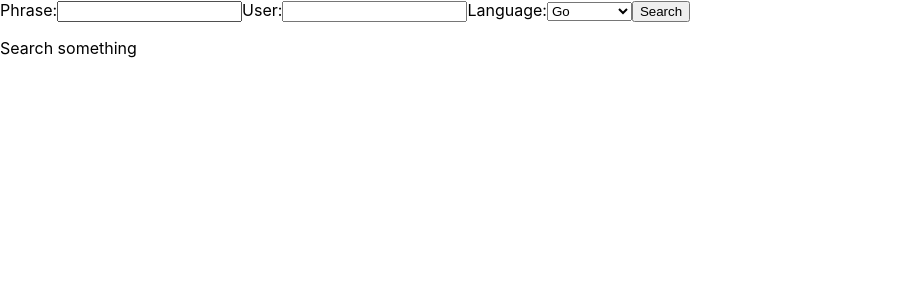
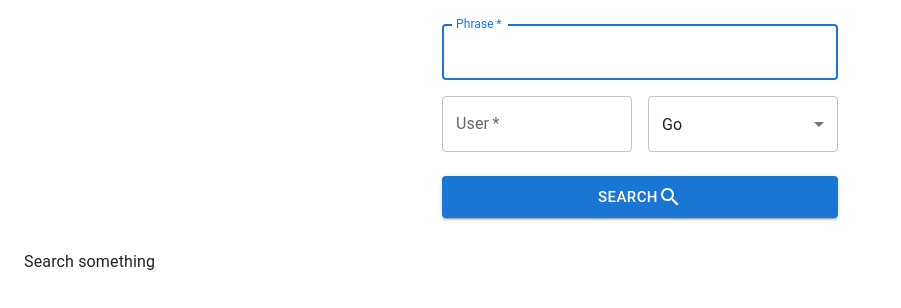
Before and after one commit to KrzysztofPa/git_repo_finder, a React (Create React App) app: page / in a window 1280 px wide. Shown: the top 308 px of the page, without its empty margins (0-901 px from the left). Built offline with nearby package versions, Linux system fonts and the light colour scheme.

Commit message:
add style to Form

```diff
--- a/package.json
+++ b/package.json
@@ -5,6 +5,7 @@
   "dependencies": {
     "@emotion/react": "^11.9.3",
     "@emotion/styled": "^11.9.3",
+    "@mui/icons-material": "^5.8.4",
     "@mui/material": "^5.8.6",
     "@testing-library/jest-dom": "^5.16.4",
     "@testing-library/react": "^13.3.0",
@@ -17,6 +18,7 @@
     "react": "^18.2.0",
     "react-dom": "^18.2.0",
     "react-scripts": "5.0.1",
+    "styled-components": "^5.3.5",
     "typescript": "^4.7.4",
     "web-vitals": "^2.1.4"
   },
--- a/src/index.tsx
+++ b/src/index.tsx
@@ -3,12 +3,14 @@ import ReactDOM from 'react-dom/client';
 import './index.css';
 import reportWebVitals from './reportWebVitals';
 import {App} from "./pages/App/App";
+import CssBaseline from '@mui/material/CssBaseline';
 
 const root = ReactDOM.createRoot(
     document.getElementById('root') as HTMLElement
 );
 root.render(
     <React.StrictMode>
+        <CssBaseline enableColorScheme/>
         <App/>
     </React.StrictMode>
 );
--- a/src/pages/App/App.tsx
+++ b/src/pages/App/App.tsx
@@ -3,6 +3,7 @@ import {Table} from "./partials/Table";
 import {Pagination} from "./partials/Pagination";
 import {useState} from "react";
 import {SearchResponse} from "../../Api/api.types";
+import {Container, createTheme, CssBaseline, Grid, ThemeProvider} from "@mui/material";
 
 export const App = (): JSX.Element => {
 
@@ -10,9 +11,24 @@ export const App = (): JSX.Element => {
     const [elementsToShow, setElementsToShow] = useState<number>(10)
     const [pageNumber, setPageNumber] = useState<number>(1)
 
-    return <>
-        <Form setSearchResponse={setSearchResponse}/>
-        <Table searchResponse={searchResponse}/>
-        <Pagination searchResponse={searchResponse}/>
-    </>
+    const theme = createTheme();
+
+
+    return (
+        <ThemeProvider theme={theme}>
+            <CssBaseline/>
+            <Container component="main" maxWidth="xs">
+                <Form setSearchResponse={setSearchResponse}/>
+            </Container>
+
+            <Container maxWidth="xl">
+                <Table searchResponse={searchResponse}/>
+            </Container>
+
+            <Container maxWidth="xs">
+                <Pagination searchResponse={searchResponse}/>
+            </Container>
+
+        </ThemeProvider>
+    )
 }
--- a/src/pages/App/partials/Form.tsx
+++ b/src/pages/App/partials/Form.tsx
@@ -1,6 +1,9 @@
 import {getData} from "../../../Api/api";
 import {ChangeEvent, Dispatch, FormEvent, useEffect, useState} from "react";
 import {SearchResponse} from "../../../Api/api.types";
+import {Alert, Box, Button, FormControl, Grid, MenuItem, Select, SelectChangeEvent, TextField} from "@mui/material";
+import SearchIcon from '@mui/icons-material/Search';
+
 
 const languages = ["Go", "Java", "JavaScript"]
 
@@ -10,12 +13,19 @@ interface OwnProps {
 
 export const Form = ({setSearchResponse}: OwnProps): JSX.Element => {
 
+    const [isFormErrorVisible, setIsFormErrorVisible] = useState<boolean>(false);
     const [phrase, setPhrase] = useState<string>('');
     const [user, setUser] = useState<string>('');
     const [lang, setLang] = useState<string>(languages[0]);
 
-    const sendForm = (e: FormEvent<HTMLFormElement>) => {
-        e.preventDefault();
+    const sendForm = () => {
+        if (0 === phrase.length || 0 === user.length ){
+            setIsFormErrorVisible(true);
+            return;
+        }
+
+        setIsFormErrorVisible(false);
+
         getData(phrase, user, lang).then((response) => {
             setSearchResponse(response.data)
         });
@@ -39,39 +49,65 @@ export const Form = ({setSearchResponse}: OwnProps): JSX.Element => {
         localStorage.setItem('user', e.target.value)
         setUser(e.target.value)
     }
-    const langChange = (e: ChangeEvent<HTMLSelectElement>) => {
+    const langChange = (e: SelectChangeEvent<string>) => {
         localStorage.setItem('lang', e.target.value)
         setLang(e.target.value)
     }
 
-    return <form onSubmit={(e) => {
-        sendForm(e)
-    }}>
-        <label>
-            Phrase:
-            <input name='phrase'
-                   onChange={(e) => phraseChange(e)}
-                   value={phrase}
-                   required/>
-        </label>
-        <label>
-            User:
-            <input name='user'
-                   onChange={(e) => userChange(e)}
-                   value={user}
-                   required/>
-        </label>
-        <label>
-            Language:
-            <select name='language'
+    return <Box component="form" noValidate onSubmit={sendForm} sx={{mt: 3}}>
+        <Grid container spacing={2}>
+            <Grid item xs={12}>
+                <TextField
+                    autoFocus
+                    required
+                    fullWidth
+                    id="Phrase"
+                    label="Phrase"
+                    name="Phrase"
+                    onChange={(e: ChangeEvent<HTMLInputElement>) => phraseChange(e)}
+                    value={phrase}
+                />
+            </Grid>
+            <Grid item xs={12} sm={6}>
+                <TextField
+                    required
+                    fullWidth
+                    id="User"
+                    label="User"
+                    name="User"
+                    onChange={(e: ChangeEvent<HTMLInputElement>) => userChange(e)}
+                    value={user}
+                />
+            </Grid>
+            <Grid item xs={12}  sm={6}>
+                <Select
+                    required
+                    fullWidth
+                    name="Language"
+                    label="Language"
+                    id="Language"
                     onChange={(e) => langChange(e)}
                     value={lang}
-                    required>
-                {languages.map((lang) => {
-                    return <option value={lang}>{lang}</option>
-                })}
-            </select>
-        </label>
-        <button type="submit"> Search</button>
-    </form>
+                >
+                    {languages.map((lang) => {
+                        return <MenuItem value={lang}>{lang}</MenuItem>
+                    })}
+                </Select>
+            </Grid>
+        </Grid>
+        {isFormErrorVisible && <Alert severity="error">something went wrong, fill all the fields</Alert>}
+        <Button
+            onClick={() => sendForm()}
+            fullWidth
+            variant="contained"
+            size="large"
+            sx={{mt: 3, mb: 2}}
+        >
+            Search <SearchIcon/>
+        </Button>
+        <Grid container justifyContent="flex-end">
+            <Grid item>
+            </Grid>
+        </Grid>
+    </Box>
 }
```
Also changed, not shown: 1 other file (tests, documents, lock files or other folders).
